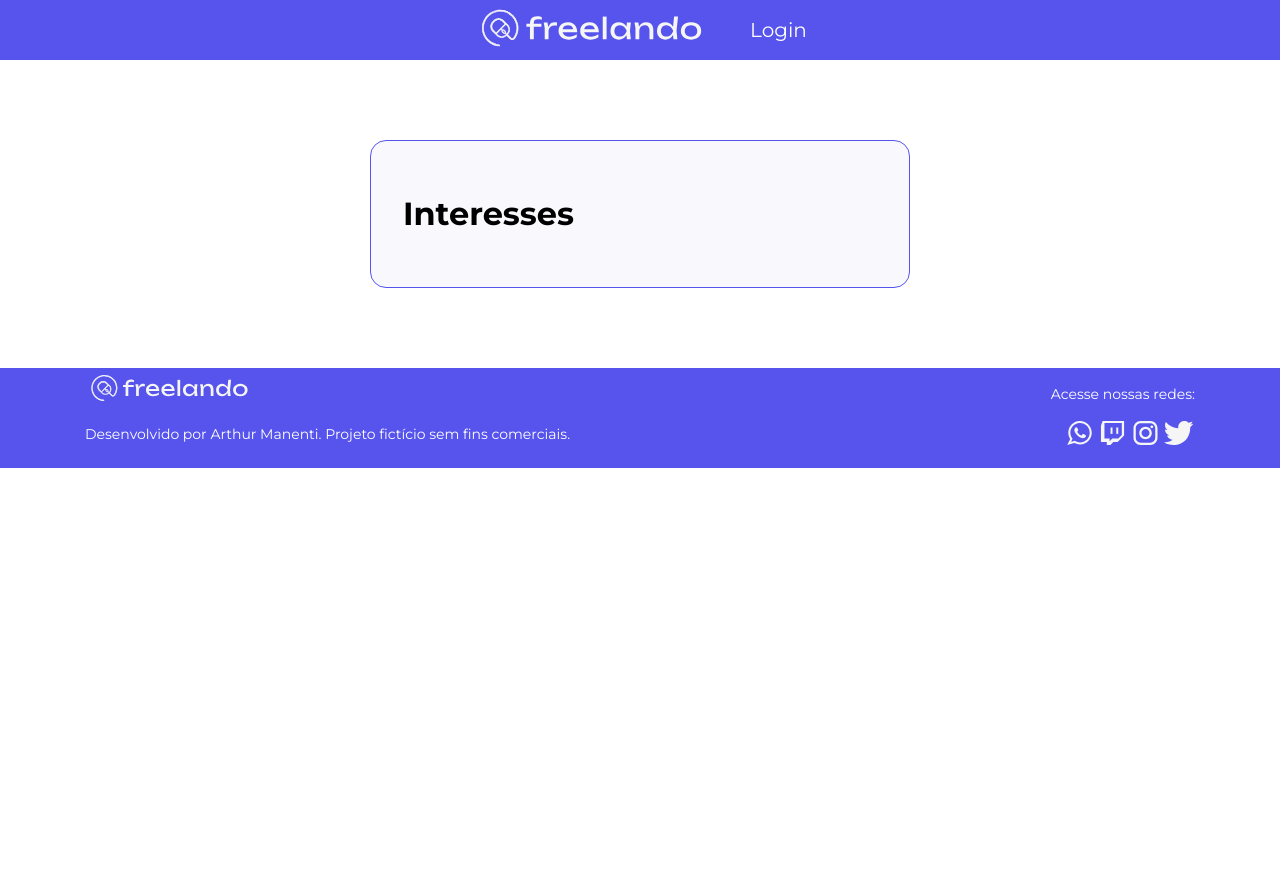
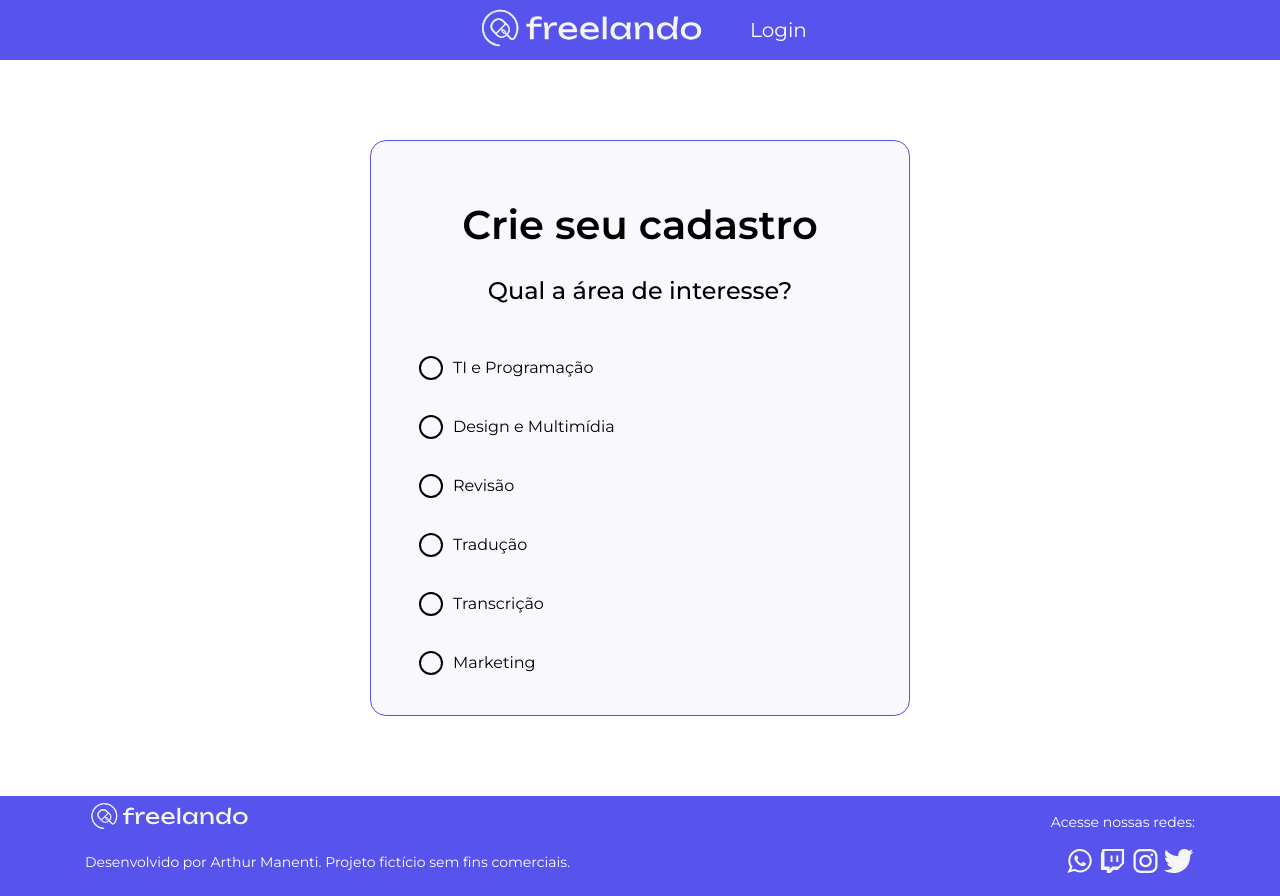
Before and after one commit to noname697/freelando-react, a React (Create React App) app: page /cadastro/interesses in a window 1280 px wide. Before the commit the page ends 800 px from the top, so only its background shows below. Built offline with nearby package versions, Linux system fonts and the light colour scheme.

Commit message:
Ajustando o Radio

```diff
--- /dev/null
+++ b/src/componentes/Radio/GrupoRadio.jsx
@@ -0,0 +1,19 @@
+import Radio from "./Radio";
+
+const GrupoRadio = ({ opcoes, valor, onChange }) => {
+  return (
+    <div>
+      {opcoes.map((opcao) => (
+        <Radio
+          key={opcao.valor}
+          valor={opcao.valor}
+          label={opcao.label}
+          checked={opcao.valor === valor}
+          onClick={() => onChange(opcao.valor)}
+        />
+      ))}
+    </div>
+  );
+};
+
+export default GrupoRadio;
--- /dev/null
+++ b/src/componentes/Radio/Radio.jsx
@@ -0,0 +1,62 @@
+import styled from "@emotion/styled";
+
+const LabelEstilizada = styled.label`
+  display: flex;
+  align-items: center;
+  font-size: 16px;
+  margin-left: ${(props) => props.theme.espacamentos.xs};
+  margin-bottom: ${(props) => props.theme.espacamentos.m};
+  cursor: pointer;
+  padding: ${(props) => props.theme.espacamentos.xs};
+  &:hover {
+    &:before {
+      border-color: ${(props) => props.theme.cores.focus};
+    }
+  }
+  &:before {
+    content: "";
+    height: 20px;
+    width: 20px;
+    border-radius: 50%;
+    border: 2px solid ${(props) => props.theme.cores.neutras.a};
+    border-color: inherit;
+    display: flex;
+    align-items: center;
+    justify-content: center;
+    margin-right: 10px;
+    cursor: pointer;
+    background-color: ${(props) =>
+      props.checked
+        ? props.theme.cores.primarias.b
+        : props.theme.cores.neutras.c};
+    border-color: ${(props) =>
+      props.checked ? props.theme.cores.primarias.b : "inherit"};
+  }
+`;
+
+const InputEscondido = styled.input`
+  appearance: none;
+  opacity: 0;
+  &:focus + label {
+    border-radius: 16px;
+    border: 1px solid;
+    border-color: ${(props) => props.theme.cores.focus};
+  }
+`;
+
+const Radio = ({ valor, label, checked, onClick }) => (
+  <>
+    <InputEscondido
+      type="radio"
+      valor={valor}
+      checked={checked}
+      onChange={onClick}
+      id={`radio-customizado-${valor}`}
+    />
+    <LabelEstilizada htmlFor={`radio-customizado-${valor}`} checked={checked}>
+      {label}
+    </LabelEstilizada>
+  </>
+);
+
+export default Radio;
--- /dev/null
+++ b/src/paginas/cadastro/Interesses.jsx
@@ -0,0 +1,47 @@
+import Tipografia from "../../componentes/Tipografia/Tipografia";
+import GrupoRadio from "../../componentes/Radio/GrupoRadio";
+import { useState } from "react";
+
+const opcoes = [
+  {
+    valor: 1,
+    label: "TI e Programação",
+  },
+  {
+    valor: 2,
+    label: "Design e Multimídia",
+  },
+  {
+    valor: 3,
+    label: "Revisão",
+  },
+  {
+    valor: 4,
+    label: "Tradução",
+  },
+  {
+    valor: 5,
+    label: "Transcrição",
+  },
+  {
+    valor: 6,
+    label: "Marketing",
+  },
+];
+
+const Interesses = () => {
+  const [opcao, setOpcao] = useState("");
+  return (
+    <div style={{ textAlign: "center" }}>
+      <Tipografia variante="h1" componente="h1">
+        Crie seu cadastro
+      </Tipografia>
+      <Tipografia variante="h3" componente="h3">
+        Qual a área de interesse?
+      </Tipografia>
+      <GrupoRadio opcoes={opcoes} valor={opcao} onChange={setOpcao} />
+    </div>
+  );
+};
+
+export default Interesses;
--- a/src/router/router.jsx
+++ b/src/router/router.jsx
@@ -3,6 +3,7 @@
 import SelecaoCliente from "../paginas/cadastro/SelecaoCliente";
 import LayoutBaseCadastro from "../paginas/cadastro/LayoutBaseCadastro";
 import LayoutBase from "../paginas/LayoutBase";
+import Interesses from "../paginas/cadastro/Interesses";
 
 const router = createBrowserRouter([
   {
@@ -19,7 +20,7 @@
           },
           {
             path: "interesses",
-            element: <h1>Interesses</h1>,
+            element: <Interesses />,
           },
           {
             path: "dados-pessoais",
```
